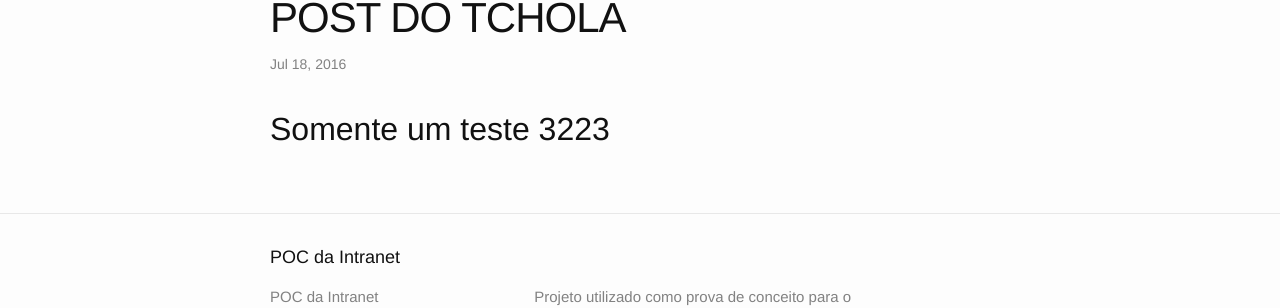
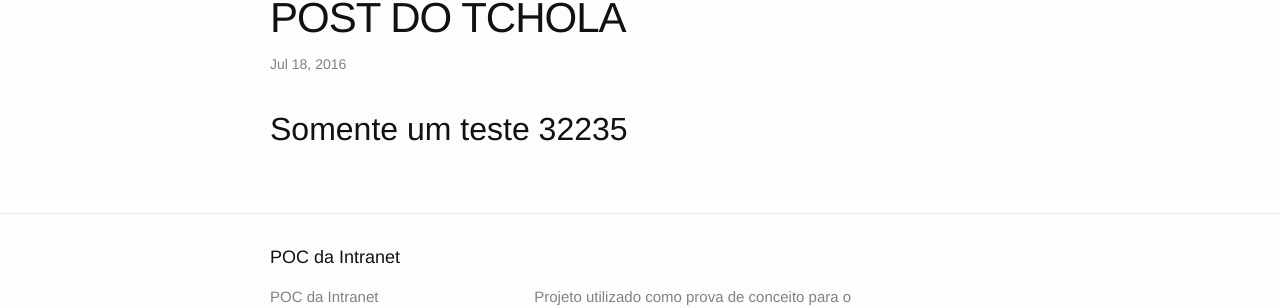
Before and after one commit to DP6/dp6.github.io, a Jekyll site: the page built from _posts/2016-07-19-teste.markdown, in a window 1280 px wide. Shown: the part 278-586 px from the top of the page. Built offline with Jekyll 4.4.1, drawn with Linux system fonts in a browser that asks for light colours.

Commit message:
Testing github webhook

```diff
--- a/_posts/2016-07-19-teste.markdown
+++ b/_posts/2016-07-19-teste.markdown
@@ -6,4 +6,4 @@ categories: Categoria_3
 published: true
 ---
 
-## Somente um teste 3223
+## Somente um teste 32235
```
